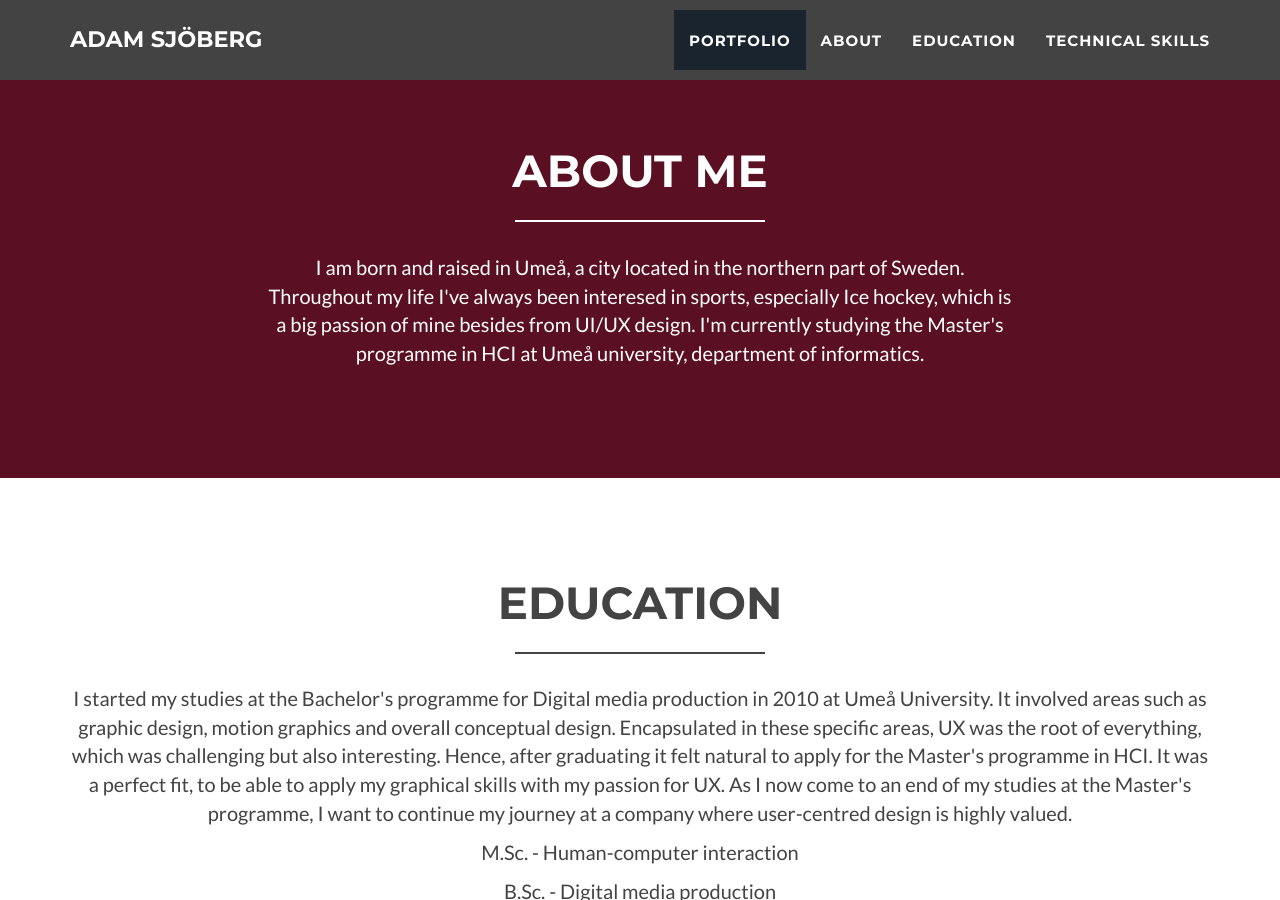
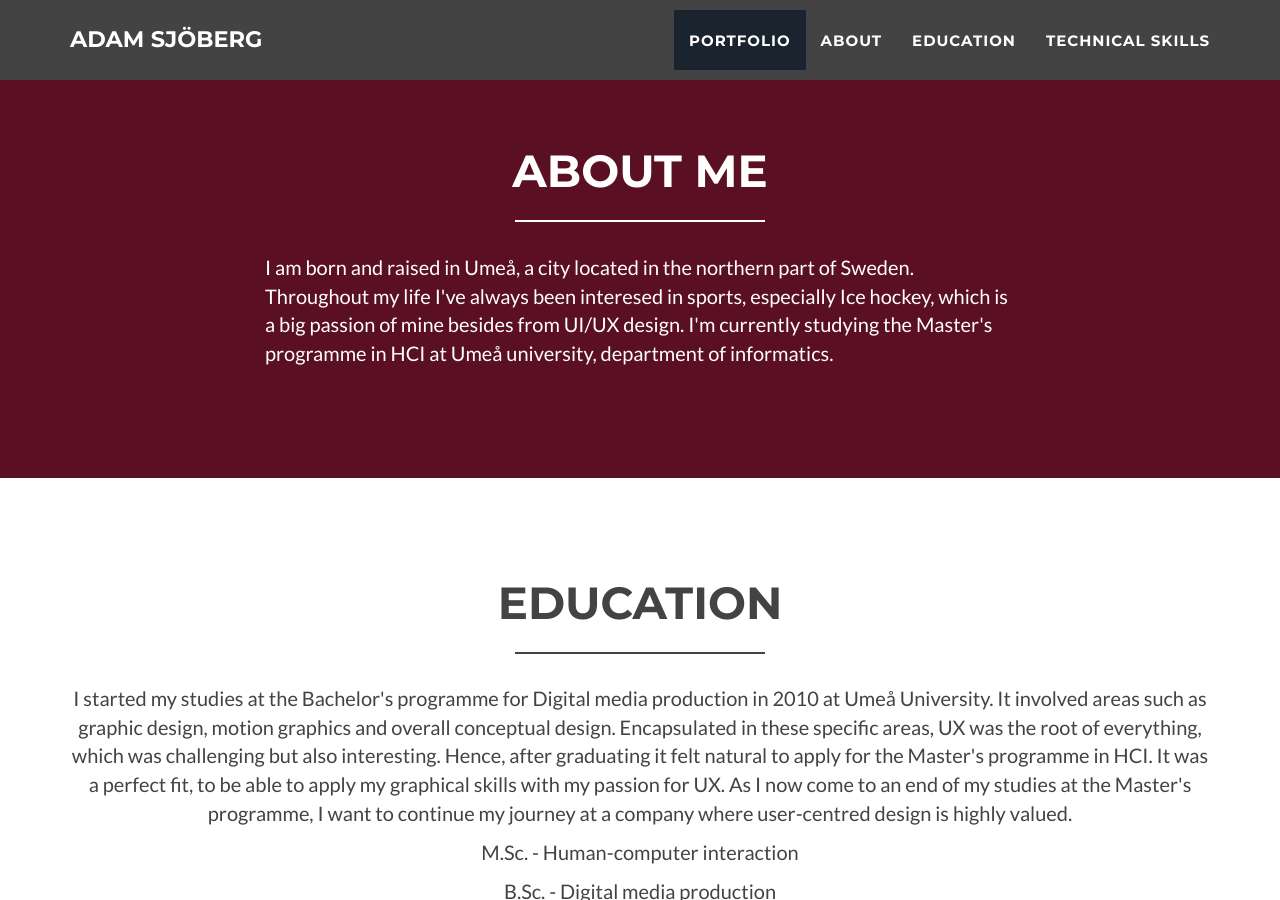
Before and after one commit to Adamsjoberg/Adamsjoberg.github.io, a Jekyll site: the page built from index.html, in a window 1280 px wide and 900 px high, scrolled down 1948 px. Built offline with Jekyll 4.4.1, drawn with Linux system fonts in a browser that asks for light colours.

Commit message:
align left

```diff
--- a/_includes/about.html
+++ b/_includes/about.html
@@ -14,7 +14,7 @@
                 <div class="col-lg-4">
                 </div>
                 <div class="col-lg-8 col-lg-offset-2 text-center">
-                  <p>I am born and raised in Umeå, a city located in the northern part of Sweden. Throughout my life I've
+                  <p align="left">I am born and raised in Umeå, a city located in the northern part of Sweden. Throughout my life I've
                     always been interesed in sports, especially Ice hockey, which is a big passion of mine besides from
                     UI/UX design. I'm currently studying the Master's programme in HCI at Umeå university, department of informatics.
                     </p>
```
